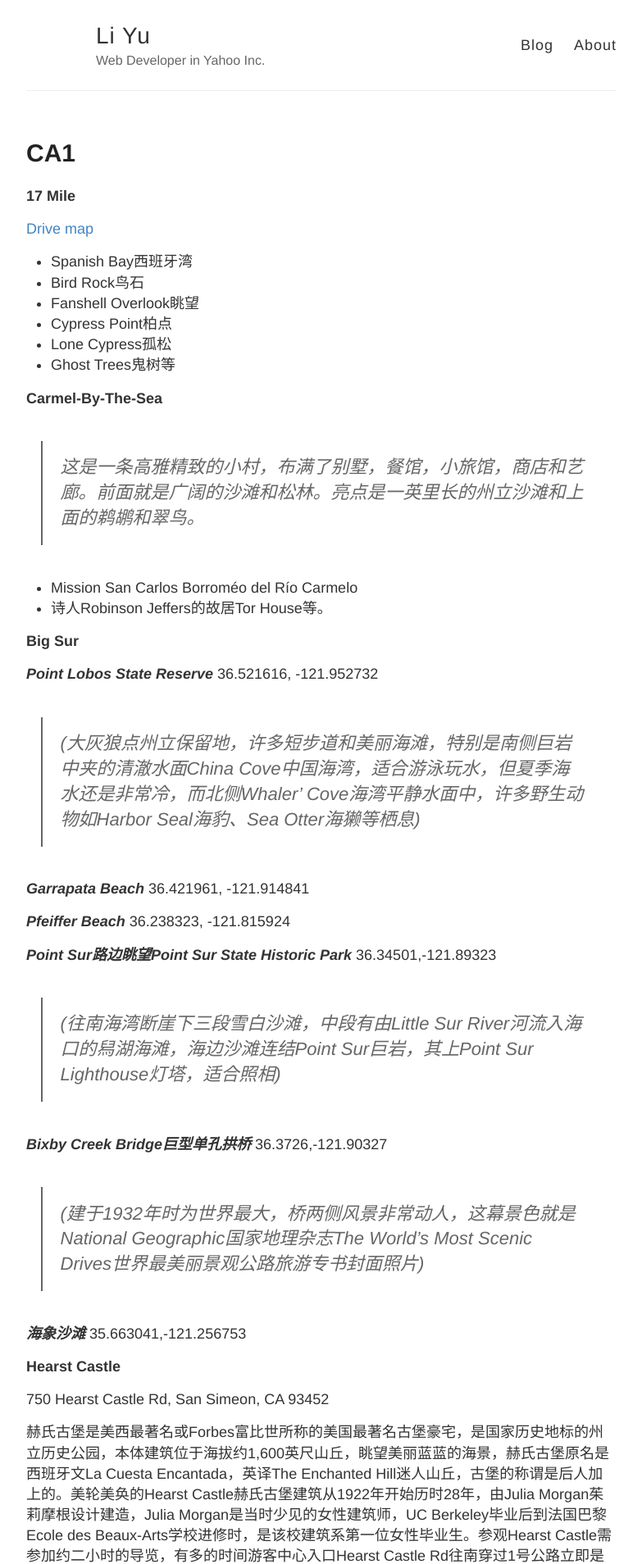
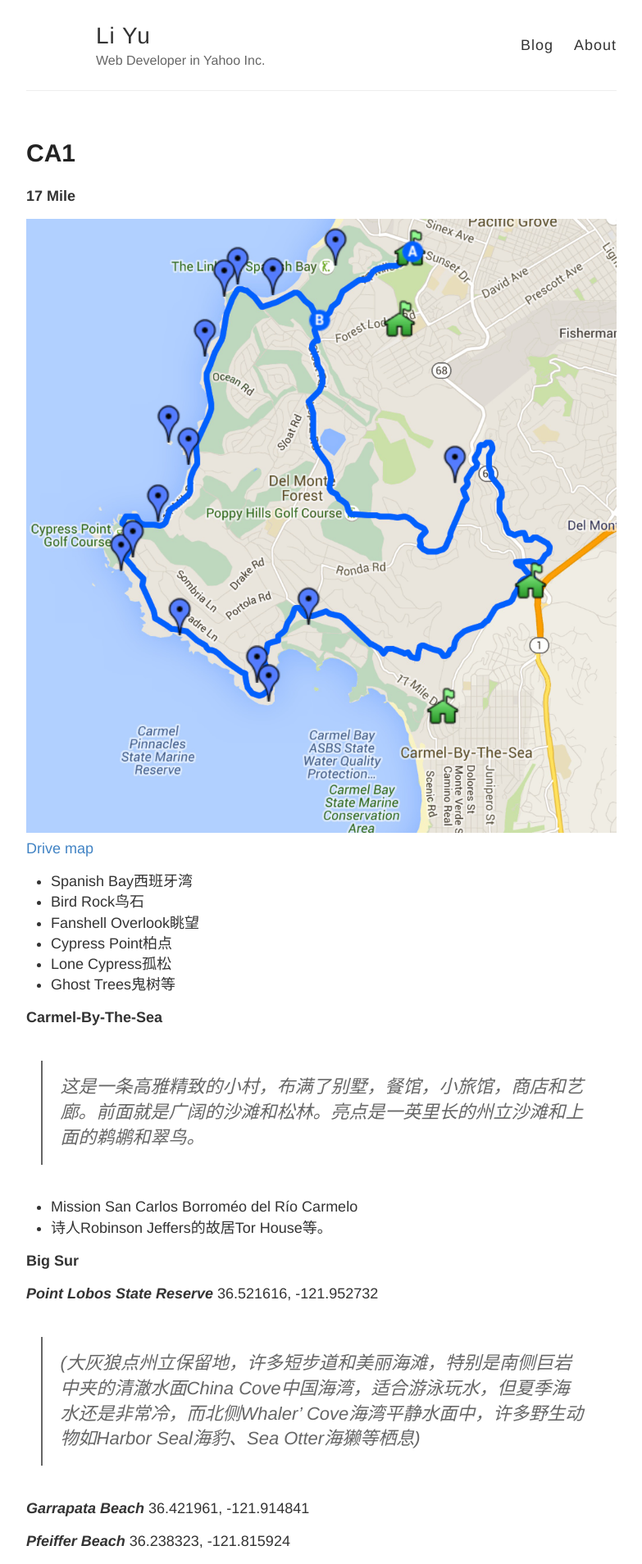
Before and after one commit to yurited/yurited.github.io, a Jekyll site: the page built from _posts/2015-11-7-CA1.md, in a window 1280 px wide. Shown: the top 1908 px of the page at 82% size, without its empty margins (248-1031 px from the left). Built offline with Jekyll 4.4.1, drawn with Linux system fonts in a browser that asks for light colours; Markdown is read by kramdown in place of the engine named in the settings.

Commit message:
Update 2015-11-7-CA1.md

```diff
--- a/_posts/2015-11-7-CA1.md
+++ b/_posts/2015-11-7-CA1.md
@@ -5,6 +5,7 @@
 
 **17 Mile**
 
+![Image](https://github.com/yurited/yurited.github.io/blob/master/images/drivemap.jpeg)
 [Drive map](https://www.google.com/maps/d/u/0/viewer?ll=36.583693%2C-121.936913&spn=0.127779%2C0.195007&msa=0&mid=zhQ13I4PkLug.ku_kKxBy09XM)
 
 - Spanish Bay西班牙湾
```
